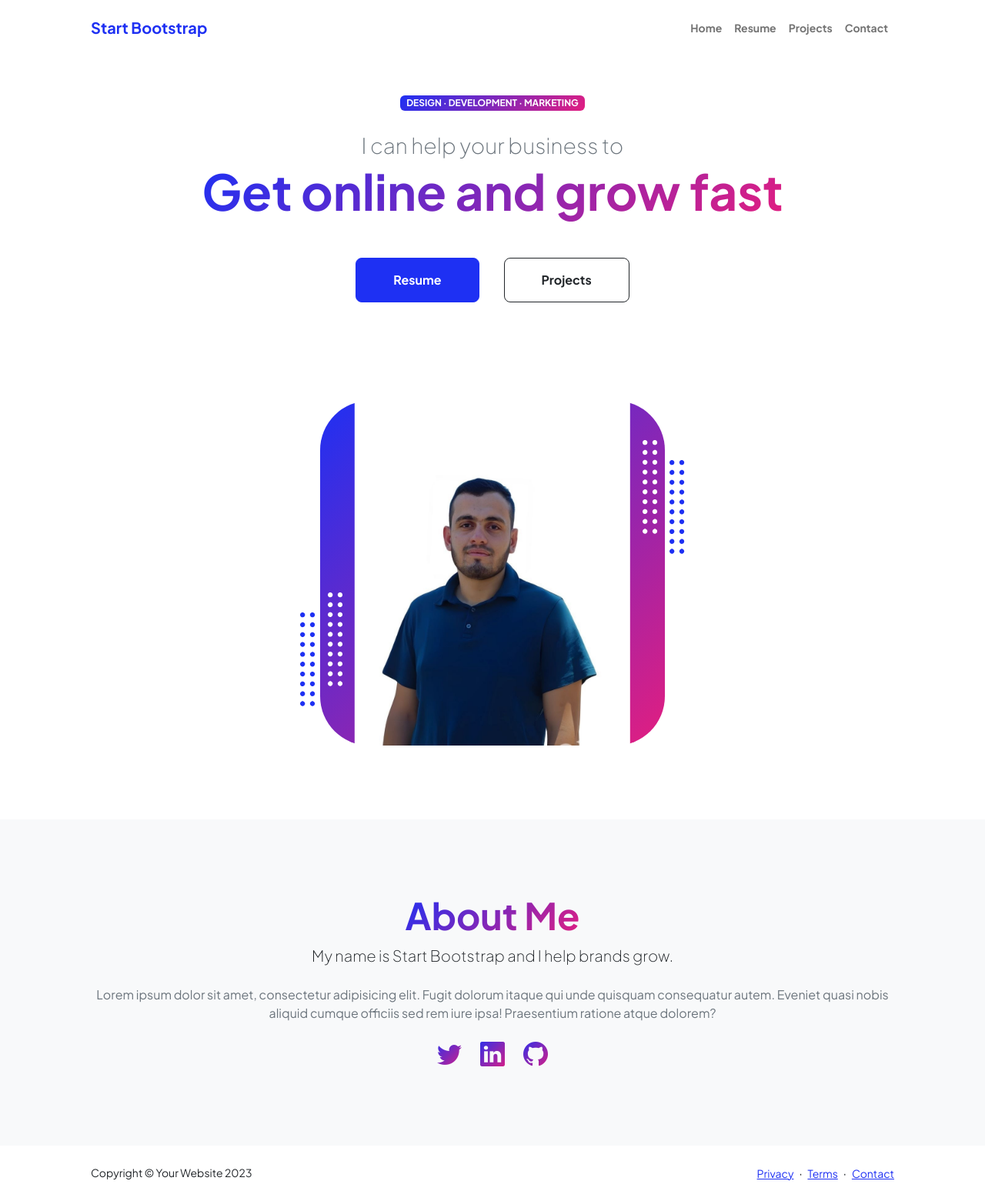
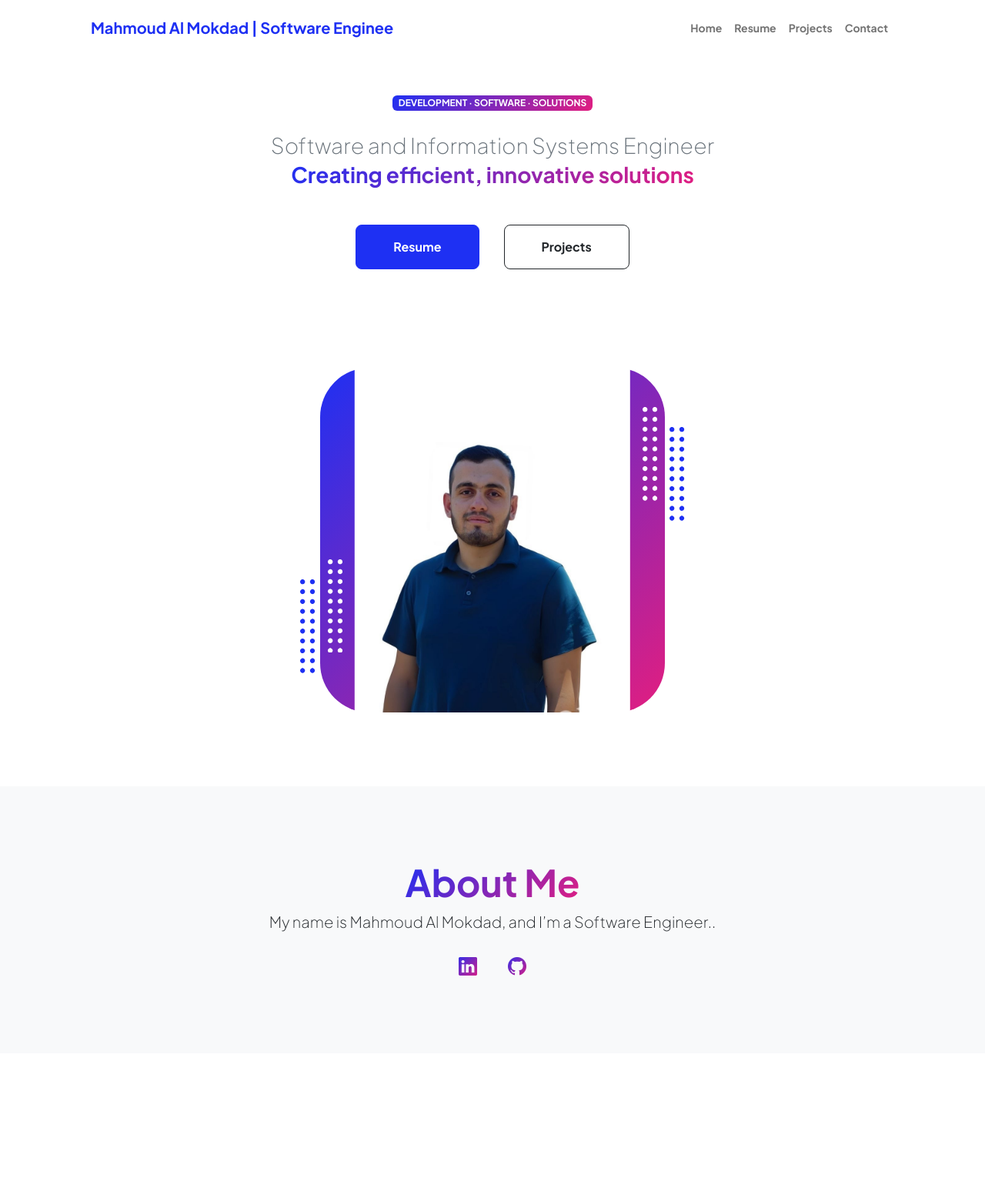
Before and after one commit to MahmoudMiqdad/portfolio, a plain HTML site: page index.html in a window 1280 px wide. Shown: the whole page at 77% size. After the commit the page ends 1369 px from the top, so only its background shows below. Drawn offline with nearby package versions, Linux system fonts and the light colour scheme.

Commit message:
Update About Me and header text

```diff
--- a/index.html
+++ b/index.html
@@ -5,7 +5,7 @@
         <meta name="viewport" content="width=device-width, initial-scale=1, shrink-to-fit=no" />
         <meta name="description" content="" />
         <meta name="author" content="" />
-        <title>Personal - Start Bootstrap Theme</title>
+        <title>Mahmoud Al Mokdad | Software Enginee</title>
         <!-- Favicon-->
         <link rel="icon" type="image/x-icon" href="assets/favicon.ico" />
         <!-- Custom Google font-->
@@ -22,7 +22,7 @@
             <!-- Navigation-->
             <nav class="navbar navbar-expand-lg navbar-light bg-white py-3">
                 <div class="container px-5">
-                    <a class="navbar-brand" href="index.html"><span class="fw-bolder text-primary">Start Bootstrap</span></a>
+                    <a class="navbar-brand" href="index.html"><span class="fw-bolder text-primary">Mahmoud Al Mokdad | Software Enginee</span></a>
                     <button class="navbar-toggler" type="button" data-bs-toggle="collapse" data-bs-target="#navbarSupportedContent" aria-controls="navbarSupportedContent" aria-expanded="false" aria-label="Toggle navigation"><span class="navbar-toggler-icon"></span></button>
                     <div class="collapse navbar-collapse" id="navbarSupportedContent">
                         <ul class="navbar-nav ms-auto mb-2 mb-lg-0 small fw-bolder">
@@ -41,9 +41,15 @@
                         <div class="col-xxl-5">
                             <!-- Header text content-->
                             <div class="text-center text-xxl-start">
-                                <div class="badge bg-gradient-primary-to-secondary text-white mb-4"><div class="text-uppercase">Design &middot; Development &middot; Marketing</div></div>
-                                <div class="fs-3 fw-light text-muted">I can help your business to</div>
-                                <h1 class="display-3 fw-bolder mb-5"><span class="text-gradient d-inline">Get online and grow fast</span></h1>
+                                <div class="badge bg-gradient-primary-to-secondary text-white mb-4"><div class="text-uppercase">Development &middot; Software &middot; Solutions</div></div>
+                              <div class="fs-3 fw-light text-muted">Software and Information Systems Engineer</div>
+<h1 class="fw-bolder mb-5 fs-3">
+    <span class="text-gradient d-inline">Creating efficient, innovative solutions</span>
+</h1>
+
+
+
+
                                 <div class="d-grid gap-3 d-sm-flex justify-content-sm-center justify-content-xxl-start mb-3">
                                     <a class="btn btn-primary btn-lg px-5 py-3 me-sm-3 fs-6 fw-bolder" href="resume.html">Resume</a>
                                     <a class="btn btn-outline-dark btn-lg px-5 py-3 fs-6 fw-bolder" href="projects.html">Projects</a>
@@ -182,12 +188,13 @@
                         <div class="col-xxl-8">
                             <div class="text-center my-5">
                                 <h2 class="display-5 fw-bolder"><span class="text-gradient d-inline">About Me</span></h2>
-                                <p class="lead fw-light mb-4">My name is Start Bootstrap and I help brands grow.</p>
-                                <p class="text-muted">Lorem ipsum dolor sit amet, consectetur adipisicing elit. Fugit dolorum itaque qui unde quisquam consequatur autem. Eveniet quasi nobis aliquid cumque officiis sed rem iure ipsa! Praesentium ratione atque dolorem?</p>
+                                <p class="lead fw-light mb-4">  My name is Mahmoud Al Mokdad, and I’m a Software Engineer..</p>
+
                                 <div class="d-flex justify-content-center fs-2 gap-4">
-                                    <a class="text-gradient" href="#!"><i class="bi bi-twitter"></i></a>
-                                    <a class="text-gradient" href="#!"><i class="bi bi-linkedin"></i></a>
-                                    <a class="text-gradient" href="#!"><i class="bi bi-github"></i></a>
+                            <a class="text-gradient me-3 fs-4" href="https://www.linkedin.com/in/mahmoud-al-mokdad-515a8a202" target="_blank"><i class="bi bi-linkedin"></i></a>
+                  <a class="text-gradient fs-4" href="https://github.com/MahmoudMiqdad" target="_blank"><i class="bi bi-github"></i></a>
+                </div>
+
                                 </div>
                             </div>
                         </div>
@@ -196,7 +203,7 @@
             </section>
         </main>
         <!-- Footer-->
-        <footer class="bg-white py-4 mt-auto">
+        <!-- <footer class="bg-white py-4 mt-auto">
             <div class="container px-5">
                 <div class="row align-items-center justify-content-between flex-column flex-sm-row">
                     <div class="col-auto"><div class="small m-0">Copyright &copy; Your Website 2023</div></div>
@@ -209,10 +216,7 @@
                     </div>
                 </div>
             </div>
-        </footer>
-        <!-- Bootstrap core JS-->
-        <script src="https://cdn.jsdelivr.net/npm/bootstrap@5.2.3/dist/js/bootstrap.bundle.min.js"></script>
-        <!-- Core theme JS-->
-        <script src="js/scripts.js"></script>
+        </footer> -->
+
     </body>
 </html>
```
